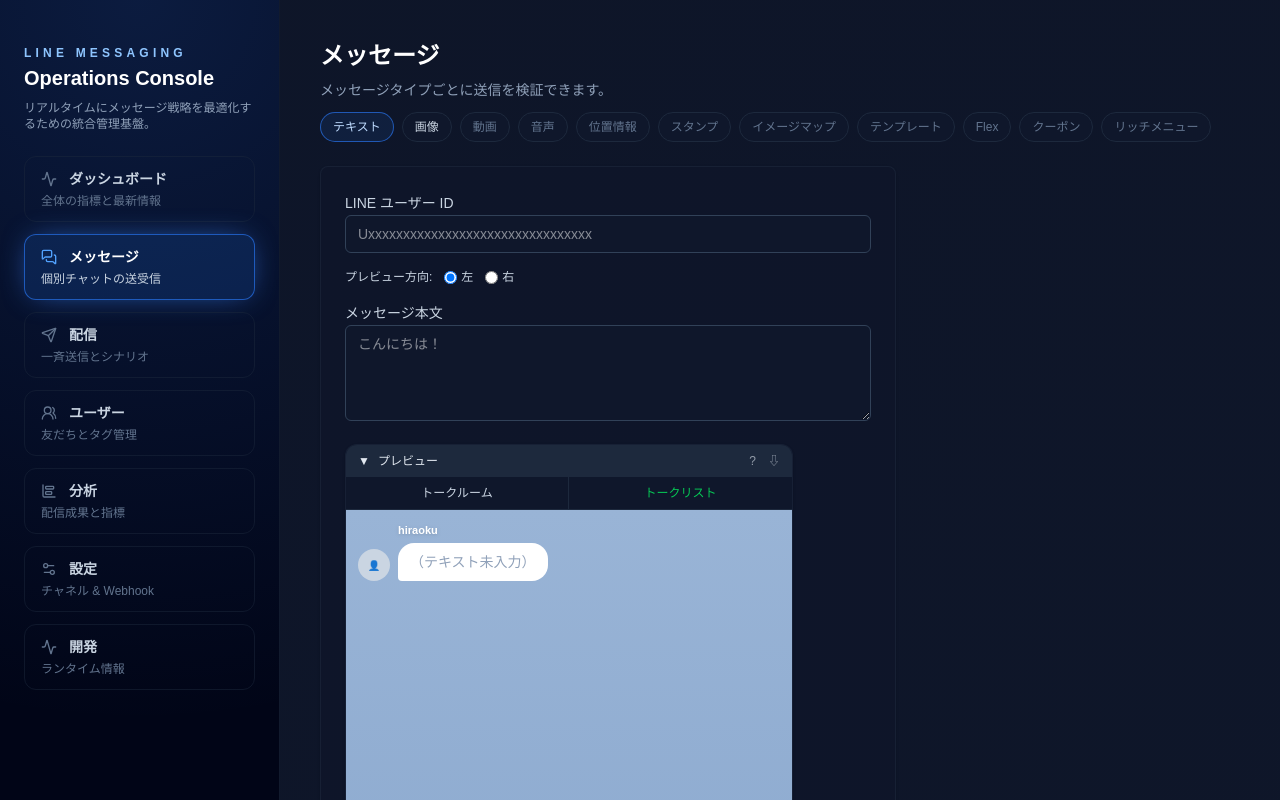
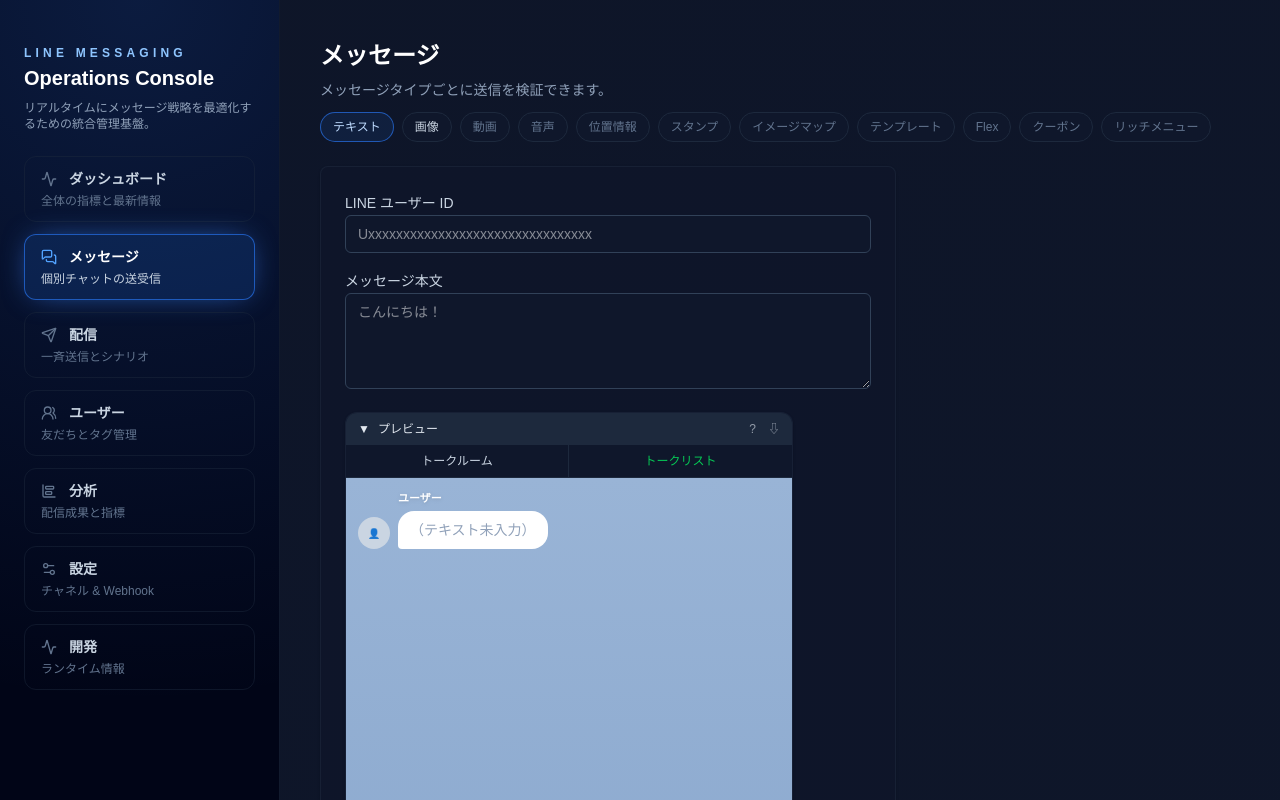
Before and after one commit to s-hiraoku/line-messaging-app, a Next.js app: page /dashboard/messages/text in a window 1280 px wide. Shown: the top 800 px of the page. Built offline with nearby package versions, Linux system fonts and the light colour scheme; no server answers; the database is empty.

Commit message:
refactor(messages:preview): remove preview side radios and fix preview to left (inbound) per request

```diff
--- a/src/app/dashboard/messages/image/page.tsx
+++ b/src/app/dashboard/messages/image/page.tsx
@@ -17,7 +17,6 @@
   const [uploading, setUploading] = useState(false);
   const [linkPreview, setLinkPreview] = useState(true);
   const inputRef = useRef<HTMLInputElement | null>(null);
-  const [previewSide, setPreviewSide] = useState<'left' | 'right'>('left');
 
   const handleSubmit = async (e: React.FormEvent<HTMLFormElement>) => {
     e.preventDefault();
@@ -87,11 +86,6 @@
             required
           />
         </div>
-        <div className="flex items-center gap-3 text-xs text-slate-300">
-          <span>プレビュー方向:</span>
-          <label className="inline-flex items-center gap-1"><input type="radio" name="pvdir" checked={previewSide==='left'} onChange={()=>setPreviewSide('left')} /> 左</label>
-          <label className="inline-flex items-center gap-1"><input type="radio" name="pvdir" checked={previewSide==='right'} onChange={()=>setPreviewSide('right')} /> 右</label>
-        </div>
         <div className="space-y-2">
           <label className="text-sm font-medium text-slate-300">画像URL（originalContentUrl）</label>
           <input
@@ -144,7 +138,7 @@
             )}
           </div>
         )}
-        <LineConversation direction={previewSide==='left' ? 'inbound' : 'outbound'} displayName={previewSide==='left' ? 'hiraoku' : 'あなた'} message={{ type: 'image', originalContentUrl: originalUrl, previewImageUrl: (previewUrl || (linkPreview ? originalUrl : undefined)) || undefined }} />
+        <LineConversation direction={'inbound'} displayName={'ユーザー'} message={{ type: 'image', originalContentUrl: originalUrl, previewImageUrl: (previewUrl || (linkPreview ? originalUrl : undefined)) || undefined }} />
         <button
           type="submit"
           className="inline-flex items-center rounded-md bg-blue-600 px-4 py-2 text-sm font-semibold text-white transition hover:bg-blue-700 disabled:cursor-not-allowed disabled:opacity-60 disabled:text-white/90"
--- a/src/app/dashboard/messages/text/page.tsx
+++ b/src/app/dashboard/messages/text/page.tsx
@@ -25,7 +25,6 @@
   const [loading, setLoading] = useState(false);
   const [lastRequest, setLastRequest] = useState<unknown>();
   const [lastResponse, setLastResponse] = useState<unknown>();
-  const [previewSide, setPreviewSide] = useState<'left' | 'right'>('left');
 
   const load = async (initial = false) => {
     setLoading(true);
@@ -108,18 +107,13 @@
             className="w-full rounded-md border border-slate-700 bg-slate-900 px-3 py-2 text-sm text-white focus:border-blue-500 focus:outline-none"
             placeholder="Uxxxxxxxxxxxxxxxxxxxxxxxxxxxxxxxx" required />
         </div>
-        <div className="flex items-center gap-3 text-xs text-slate-300">
-          <span>プレビュー方向:</span>
-          <label className="inline-flex items-center gap-1"><input type="radio" name="pvdir" checked={previewSide==='left'} onChange={()=>setPreviewSide('left')} /> 左</label>
-          <label className="inline-flex items-center gap-1"><input type="radio" name="pvdir" checked={previewSide==='right'} onChange={()=>setPreviewSide('right')} /> 右</label>
-        </div>
         <div className="space-y-2">
           <label htmlFor="message" className="text-sm font-medium text-slate-300">メッセージ本文</label>
           <textarea id="message" value={message} onChange={(e) => setMessage(e.target.value)}
             className="h-24 w-full rounded-md border border-slate-700 bg-slate-900 px-3 py-2 text-sm text-white focus:border-blue-500 focus:outline-none"
             placeholder="こんにちは！" required />
         </div>
-        <LineConversation direction={previewSide==='left' ? 'inbound' : 'outbound'} displayName={previewSide==='left' ? 'hiraoku' : 'あなた'} message={{ type: 'text', text: message }} />
+        <LineConversation direction={'inbound'} displayName={'ユーザー'} message={{ type: 'text', text: message }} />
         <button type="submit" className="inline-flex items-center rounded-md bg-blue-600 px-4 py-2 text-sm font-semibold text-white transition hover:bg-blue-700 disabled:cursor-not-allowed disabled:opacity-60 disabled:text-white/90" disabled={status === "sending"}>
           {status === "sending" ? "送信中..." : "送信"}
         </button>
```
